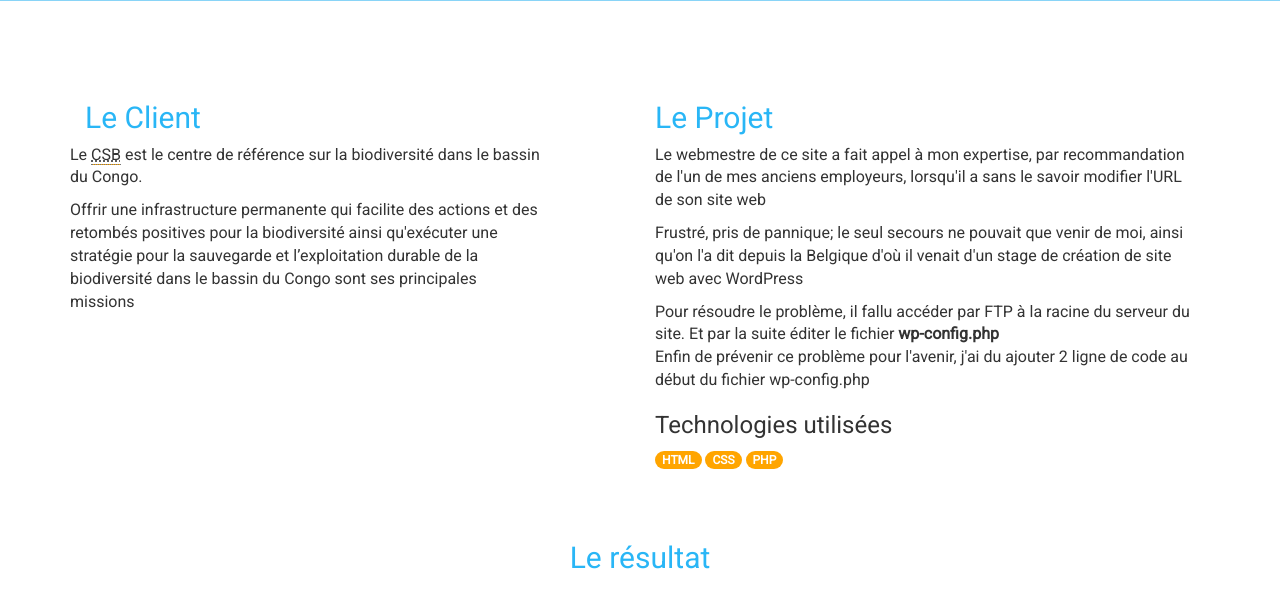
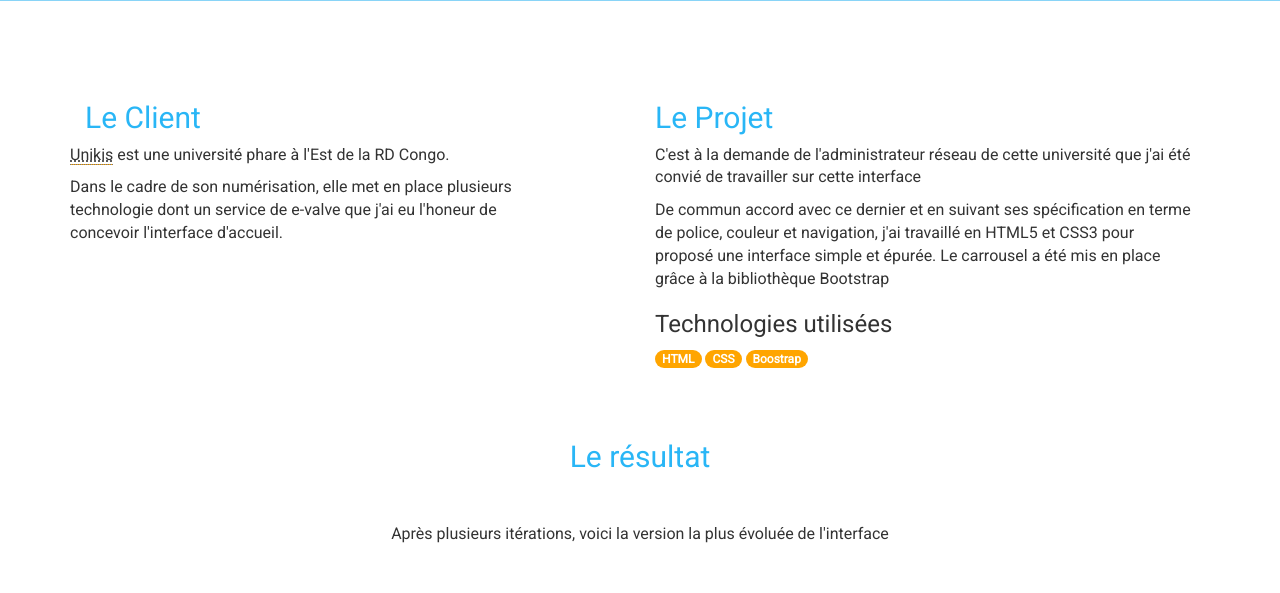
Before and after one commit to Bam92/personnal_web_site, a PHP site: page /templates/bibli_unikis.php in a window 1280 px wide. Shown: the part 682-1275 px from the top of the page. Run offline with PHP 8.4, Linux system fonts and the light colour scheme; some libraries are stand-ins or nearby versions.

Commit message:
unikis-bibli content added

```diff
--- a/templates/bibli_unikis.php
+++ b/templates/bibli_unikis.php
@@ -4,7 +4,7 @@
 <head>
     <?php include ("../includes/head-import.php"); ?>
 
-    <title>Abel Lifaefi Mbula | Portfolio: con Fusion</title>
+    <title>Projet | Bubliothèque numérique - Unikis</title>
 
 
 </head>
@@ -15,16 +15,16 @@
         <div class="container">
             <div class="row row-header">
                 <div class="col-md-4">
-                    <h1>CSB</h1>
+                    <h1>Unikis - bibliothèque numérique</h1>
                     <ul style="font-style: italic; display: inline-block;">
-                        <li><span aria-hidden="true">#</span>maintenance</li>
-                        <li><span aria-hidden="true">#</span>développement</li>
+                        <li><span aria-hidden="true">#</span>intégration</li>
+
 
                     </ul>
-                    <p class="text-center"> Tous les challenges de la maitenance d'un site avec un back-office inaccessible</p>
-                    <p class="text-center"><a href="http://www.centresurveillancebiodiversite.org" class="more"><button class="myButton">Voir le site</button></a></p>
+                    <p class="text-center"> Mise en place de l'interface d'accueil de l'intranet d'une université</p>
+                    <!--<p class="text-center"><a href="http://www.centresurveillancebiodiversite.org" class="more"><button class="myButton">Voir le site</button></a></p>-->
                 </div>
-                <div class="col-md-8"><img src="../img/project/confusion.PNG" width="100%"></div>
+                <div class="col-md-8"><img src="../img/project/bibli-unikis-head.PNG" width="100%"></div>
             </div>
         </div>
     </header>
@@ -38,28 +38,27 @@
                         <!--<div class="col-md-offset-1 col-md-5"><img src="../img/project/logo-confusion.png" alt="logo" /></div>-->
                     </div>
                     <div class="row">
-                        <p>Le <a href="centredesureveillance.com"><abbr title="Centre de surveillance de la biodiversité">CSB</abbr></a> est le centre de référence sur la biodiversité dans le bassin du Congo.
+                        <p><a href="http://www.unikis.ac.cd"><abbr title="Université de Kisangani">Unikis</abbr></a> est une université phare à l'Est de la RD Congo.
 
       </p>
-                        <p>Offrir une infrastructure permanente qui facilite des actions et des retombés positives pour la biodiversité ainsi qu'exécuter une stratégie pour la sauvegarde et l’exploitation durable de la biodiversité dans le bassin du Congo sont ses principales missions </p>
+                        <p>Dans le cadre de son numérisation, elle met en place plusieurs technologie dont un service de e-valve que j'ai eu l'honeur de concevoir l'interface d'accueil. </p>
                     </div>
                 </div>
                 <div class="col-md-offset-1 col-xs-12 col-md-6">
                     <h2>Le Projet</h2>
-                    <p>Le webmestre de ce site a fait appel à mon expertise, par recommandation de l'un de mes anciens employeurs, lorsqu'il a sans le savoir modifier l'URL de son site web</p>
-                        <p>Frustré, pris de pannique; le seul secours ne pouvait que venir de moi, ainsi qu'on l'a dit depuis la Belgique d'où il venait d'un stage de création de site web avec WordPress </p>
-                    <p>Pour résoudre le problème, il fallu accéder par FTP à la racine du serveur du site. Et par la suite éditer le fichier <span style="font-weight: bold;">wp-config.php</span> <br>
-                    Enfin de prévenir ce problème pour l'avenir, j'ai du ajouter 2 ligne de code au début du fichier wp-config.php</p>
+                    <p>C'est à la demande de l'administrateur réseau de cette université que j'ai été convié de travailler sur cette interface</p>
+                        <p>De commun accord avec ce dernier et en suivant ses spécification en terme de police, couleur et navigation, j'ai travaillé en HTML5 et CSS3 pour proposé une interface simple et épurée. Le carrousel a été mis en place grâce à la bibliothèque Bootstrap</p>
+
                     <h3>Technologies utilisées</h3>
                     <span class="badge">HTML</span>
                     <span class="badge">CSS</span>
-                    <span class="badge">PHP</span>
+                    <span class="badge">Boostrap</span>
                 </div>
             </div>
         </section>
     </div>
 
-    <!-- Result
+    <!-- Resultat
     ========================================================-->
     <div class="container-fluid project-item"><!-- use class project-item to fix padding-->
         <section class="row section">
@@ -67,7 +66,7 @@
                <h2 class="text-center">Le résultat</h2>
                 <div class="row">
 				<div class="col-xs-12 text-center section-intro">
-                    <p>Pour ne rien vous caché, mon client a repris son site et tout marche bien depuis lors</p>
+                    <p>Après plusieurs itérations, voici la version la plus évoluée de l'interface </p>
                 </div>
 			</div>
                 <div class="row">
@@ -78,7 +77,7 @@
     </div>
 
     <!-- Think
-    ========================================================-->
+    ========================================================
     <div class="container-fluid project-item">
         <section class="row section">
             <div class="container">
@@ -91,7 +90,7 @@
 
             </div>
         </section>
-    </div>
+    </div>-->
 
     <?php include ("../includes/project-footer.php"); ?>
 <?php include ("../includes/footer.php"); ?>
--- a/templates/project.php
+++ b/templates/project.php
@@ -186,7 +186,7 @@
                     <!--Bibliothèque Unikis -->
                     <a href="bibli_unikis.php">
                     <div class="col-md-4" id="zozor-voyage" class="achievement">
-                        <img class="img-project-item" alt="" src="../img/project/jean-dupond.png" style="display: inline;">
+                        <img class="img-project-item" alt="" src="../img/project/uniki-bibli.jpg" style="display: inline;">
                             <div class="achievement-infobox">
                             <h3 class="achievement-title"><abbr title="Universté de Kisangani">Unikis</abbr> - Bibliothèque numérique</h3>
                                 <ul class="achievement-tag">
```
